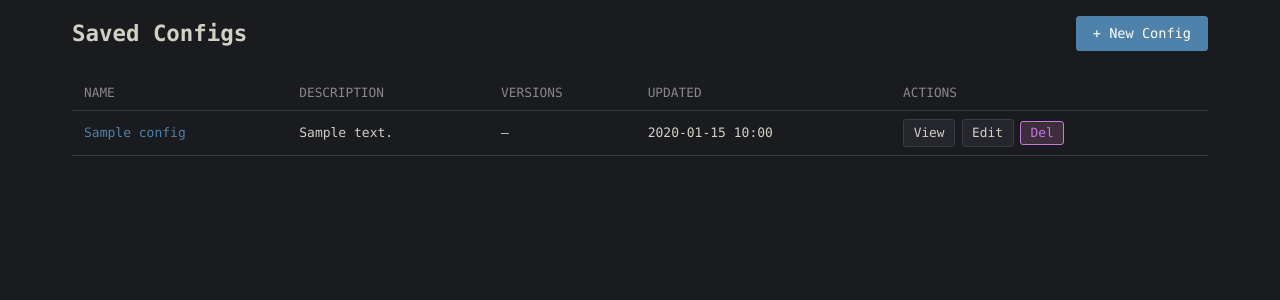
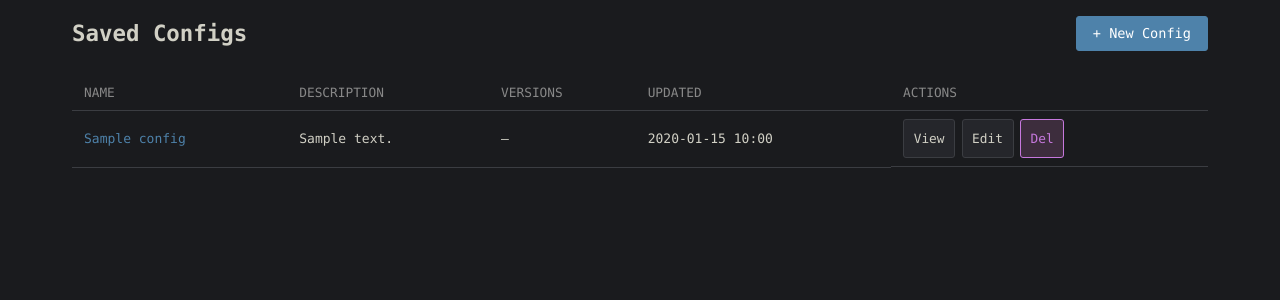
Before and after one commit to mtraylor-mst/llama-manager, a Flask app: page / in a window 1280 px wide. Shown: the part 44-344 px from the top of the page. Run offline with Flask 3, Linux system fonts and the light colour scheme; tables that the repository leaves empty hold one stand-in row (values such as "Sample post"); some libraries are stand-ins or nearby versions.

Commit message:
Added action, first attempt at making css behave

```diff
--- a/services/screen_manager.py
+++ b/services/screen_manager.py
@@ -52,11 +52,10 @@ def _find_running():
     if pid:
         return pid, vid
 
-    # Fallback: scan for llama-server processes with our log files
+    # Fallback 1: scan for llama-server processes with our log files via lsof
     import glob as glob_module
     for log_path in glob_module.glob('/tmp/llama-server-*.log'):
         try:
-            # Check if any process has this file open
             result = subprocess.run(
                 ['lsof', '-t', log_path],
                 capture_output=True, text=True, timeout=5
@@ -67,7 +66,6 @@ def _find_running():
                     try:
                         p = int(p)
                         os.kill(p, 0)
-                        # Extract version_id from log filename
                         base = os.path.basename(log_path)
                         vid = base.replace('llama-server-', '').replace('.log', '')
                         return p, int(vid) if vid.isdigit() else None
@@ -75,6 +73,38 @@ def _find_running():
                         continue
         except Exception:
             continue
+
+    # Fallback 2: find llama-server by process name via pgrep
+    try:
+        result = subprocess.run(
+            ['pgrep', '-x', 'llama-server'],
+            capture_output=True, text=True, timeout=5
+        )
+        if result.returncode == 0 and result.stdout.strip():
+            for p in result.stdout.strip().split('\n'):
+                try:
+                    p = int(p)
+                    os.kill(p, 0)
+                    # Determine version_id from stdout log file via /proc/pid/fd/1
+                    fd_target = os.readlink(f'/proc/{p}/fd/1')
+                    if fd_target.startswith('/tmp/llama-server-'):
+                        vid_str = os.path.basename(fd_target).replace('.log', '')
+                        vid = None
+                        for prefix in ['llama-server-', 'llama-server']:
+                            if vid_str.startswith(prefix):
+                                remainder = vid_str[len(prefix):]
+                                vid = int(remainder) if remainder.isdigit() else None
+                                break
+                        _write_pid(p, vid)
+                        return p, vid
+                    # Process is running but not using our log file convention
+                    _write_pid(p, None)
+                    return p, None
+                except (ValueError, ProcessLookupError, OSError):
+                    continue
+    except (FileNotFoundError, subprocess.TimeoutExpired):
+        pass
+
     return None, None
 
 
--- a/static/css/style.css
+++ b/static/css/style.css
@@ -81,8 +81,37 @@ a:hover { color: var(--primary-hover); }
 .table th, .table td { padding: 0.5rem 0.75rem; text-align: left; border-bottom: 1px solid var(--border); }
 .table th { color: var(--text-dim); font-weight: normal; font-size: 0.8rem; text-transform: uppercase; }
 .table tr:hover { background: var(--surface); }
-.table .actions { white-space: nowrap; }
-.inline { display: inline; }
+.table td {
+    padding: 0.5rem 0.75rem;
+    text-align: left;
+    border-bottom: 1px solid var(--border);
+    box-sizing: border-box;
+    min-height: 56px;
+}
+.table .actions {
+    white-space: nowrap;
+    display: flex;
+    align-items: stretch;
+    gap: 0.4rem;
+}
+.table .actions .btn,
+.table .actions .btn[onclick] {
+    display: flex;
+    align-items: center;
+}
+.inline {
+    display: inline;
+    margin: 0;
+}
+.table .inline {
+    display: flex;
+    align-items: stretch;
+}
+.inline button.btn {
+    height: 100%;
+    display: flex;
+    align-items: center;
+}
 
 /* Forms */
 .form-panel {
```
Also changed, not shown: tests/test_routes.py (+3 -1 lines), .github/workflows/tests.yml (added).
